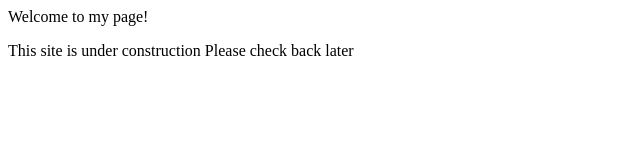
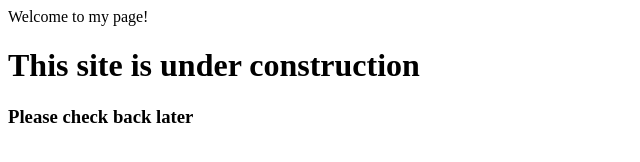
Before and after one commit to brandonjblank/brandonjblank.github.io, a plain HTML site: page index.html in a window 1280 px wide. Shown: the whole page, without its empty margins (0-640 px from the left). Drawn offline with Linux system fonts and the light colour scheme.

Commit message:
fixed header in temporary index.html

```diff
--- a/index.html
+++ b/index.html
@@ -4,8 +4,8 @@
 </head>
 
 <body>
-<p1>This site is under construction</p1>
-<p3>Please check back later</p>
+<h1>This site is under construction</h1>
+<h3>Please check back later</h3>
 </body>
 
 </html>
```
